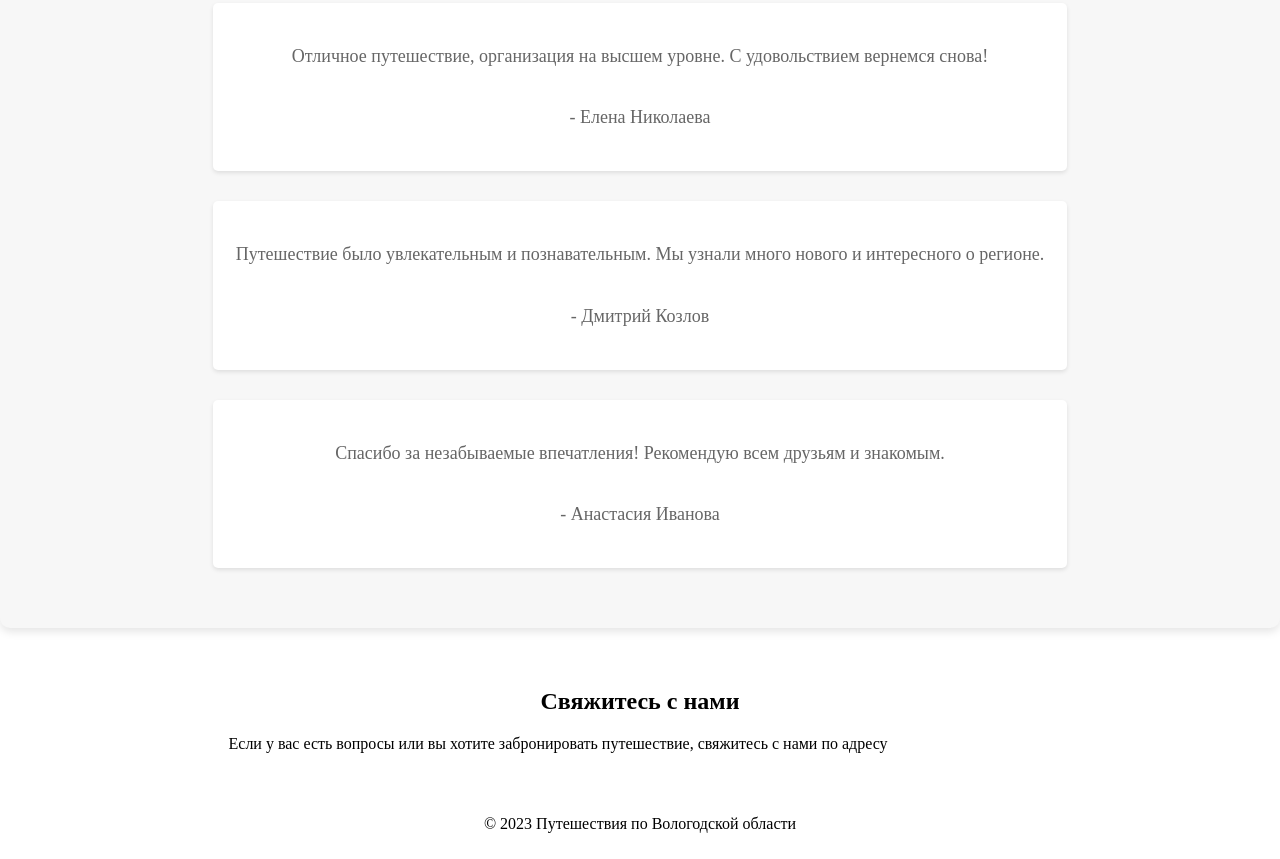
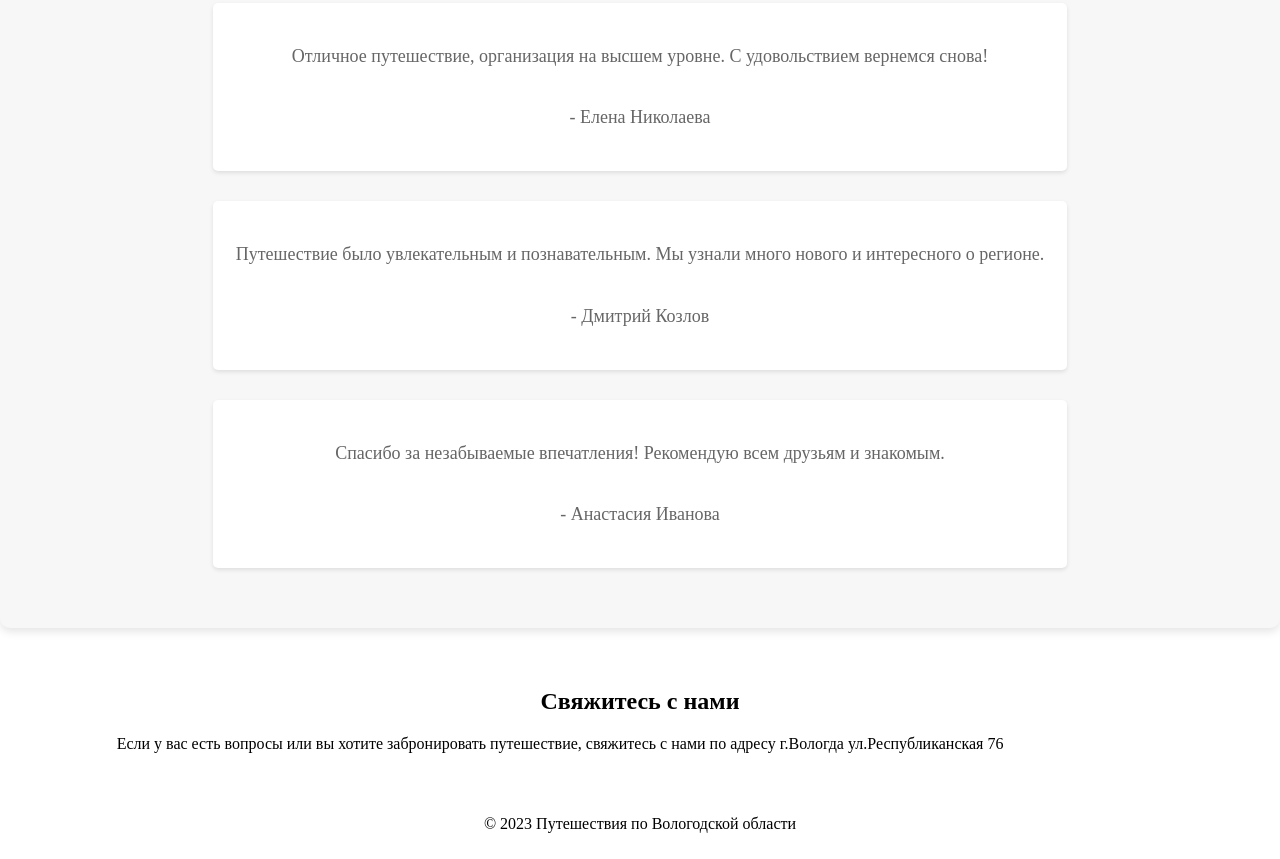
Before and after one commit to Skineks/XD, a plain HTML site: page index.html in a window 1280 px wide. Shown: the part 5146-6005 px from the top of the page. Drawn offline with Linux system fonts and the light colour scheme.

Commit message:
Update index.html

```diff
--- a/index.html
+++ b/index.html
@@ -175,7 +175,7 @@
 
     <section id="contact">
         <h2>Свяжитесь с нами</h2>
-        <p>Если у вас есть вопросы или вы хотите забронировать путешествие, свяжитесь с нами по адресу <a href="vecati4436@weirby.com">vecati4436@weirby.com</a></p>
+        <p>Если у вас есть вопросы или вы хотите забронировать путешествие, свяжитесь с нами по адресу г.Вологда ул.Республиканская 76<a href="vecati4436@weirby.com">vecati4436@weirby.com</a></p>
     </section>
     <footer>
         <p>&copy; 2023 Путешествия по Вологодской области</p>
```
